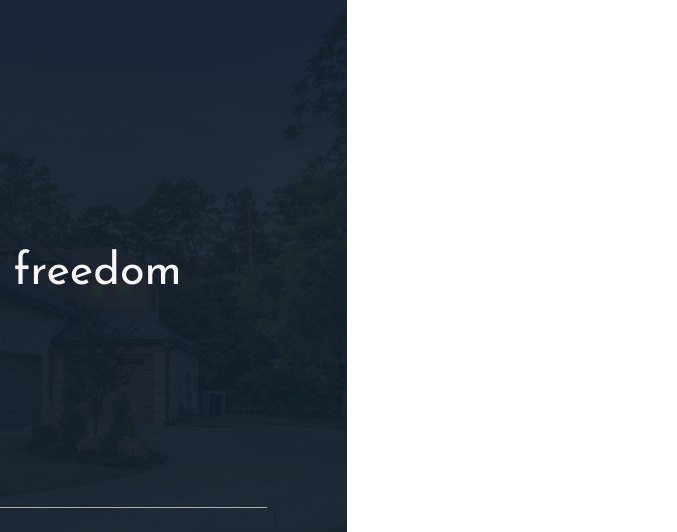
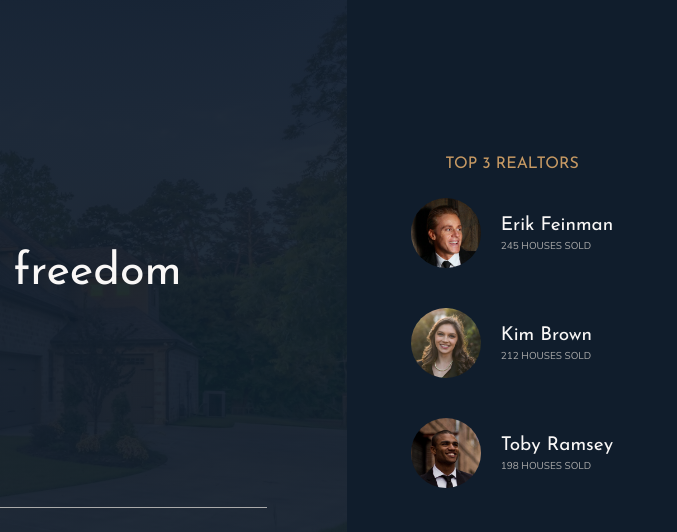
Before and after one commit to APareja12/realtorx, a website: page index.html in a window 1280 px wide. Shown: the top 532 px of the page, 603-1280 px from the left. Drawn offline with nearby package versions, Linux system fonts and the light colour scheme.

Commit message:
adds realtors

```diff
--- a/index.html
+++ b/index.html
@@ -30,5 +30,27 @@
             </div>
         </header>
 
+        <div class="realtors">
+            <h3 class="heading-3">Top 3 Realtors</h3>
+            <div class="realtors__list">
+                <img src="img/realtor-1.jpeg" alt="Realtor 1" class="realtors__img">
+                <div class="realtors__details">
+                    <h4 class="heading-4 heading-4--light">Erik Feinman</h4>
+                    <p class="realtors__sold">245 houses sold</p>
+                </div>
+
+                <img src="img/realtor-2.jpeg" alt="Realtor 2" class="realtors__img">
+                <div class="realtors__details">
+                    <h4 class="heading-4 heading-4--light">Kim Brown</h4>
+                    <p class="realtors__sold">212 houses sold</p>
+                </div>
+
+                <img src="img/realtor-3.jpeg" alt="Realtor 3" class="realtors__img">
+                <div class="realtors__details">
+                    <h4 class="heading-4 heading-4--light">Toby Ramsey</h4>
+                    <p class="realtors__sold">198 houses sold</p>
+                </div>
+        </div>
+
     </body>
 </html>
```
